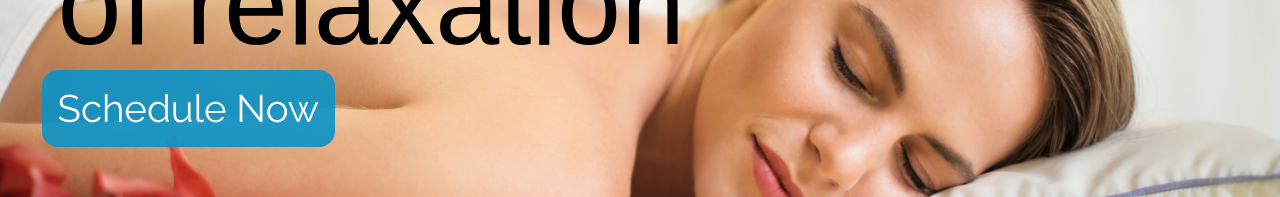
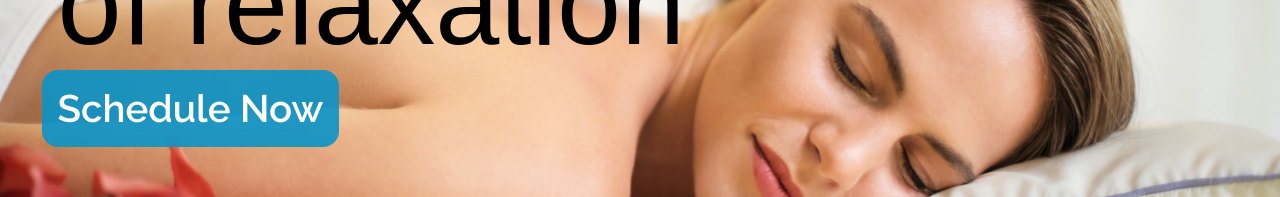
Before and after one commit to charleslaot/renovamassage, a React (Create React App) app: page / in a window 1280 px wide. Shown: the part 375-572 px from the top of the page. Built offline with nearby package versions, Linux system fonts and the light colour scheme; a web font is replaced by a local one.

Commit message:
font weight

```diff
--- a/src/components/SectionHeader/SectionHeader.module.css
+++ b/src/components/SectionHeader/SectionHeader.module.css
@@ -37,6 +37,7 @@
   border: 0;
   padding: 1rem;
   color: white;
+  font-weight: 600;
   font-size: 0.75em;
   border-radius: 16px;
   background-color: rgb(10, 148, 200, 0.9);
```
